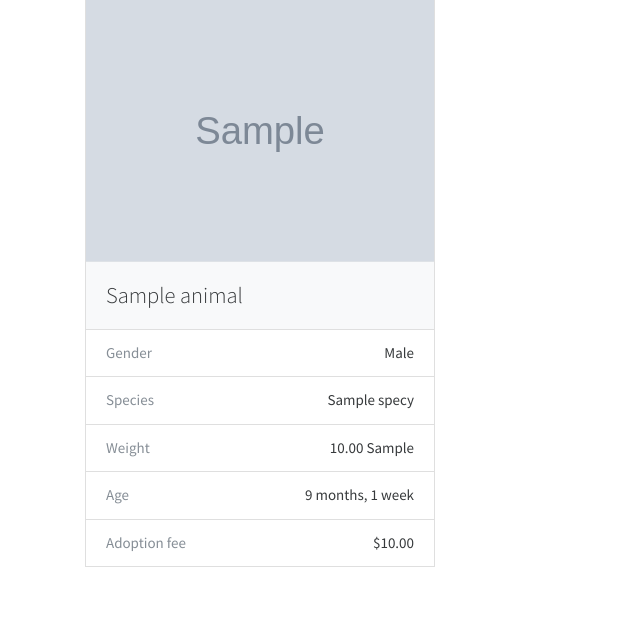
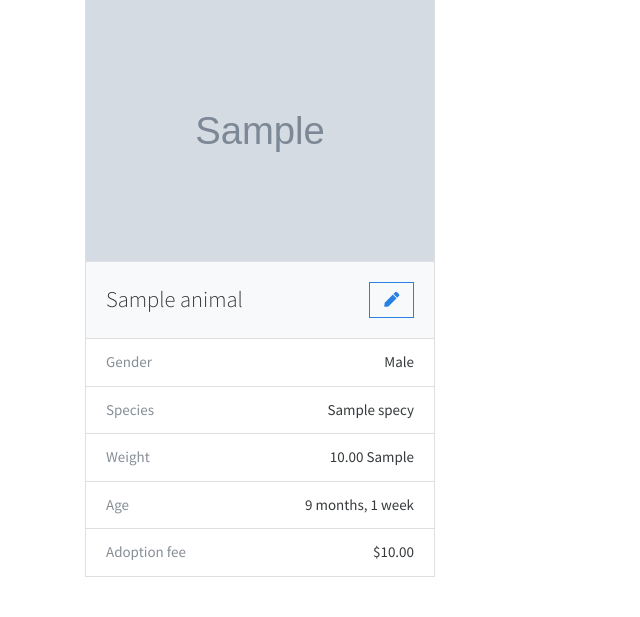
Before and after one commit to jonhermsen-UNO/home-kneads, a Django app: page /adopt/ in a window 1280 px wide. Shown: the part 134-751 px from the top of the page, without its empty margins (0-640 px from the left). Run offline with Django 3.2, Linux system fonts and the light colour scheme; tables that the repository leaves empty hold one stand-in row (values such as "Sample post"); grey boxes marked "Sample" are stand-in pictures; some libraries are stand-ins or nearby versions.

Commit message:
feat: add routing to update an adoption record

```diff
--- a/app/templates/app/adopt.html
+++ b/app/templates/app/adopt.html
@@ -31,7 +31,11 @@
                 </div>
                 <div class="card-body border-top bg-light d-flex justify-content-between align-items-center">
                     <h2 class="h4 my-0">{{ animal.name }}</h2>
-                    <i class="fas fa-{{ animal.species.icon }} text-muted float-right"></i>
+                    <span>
+                        <a href="{% url 'app:update' animal.id %}" class="btn btn-outline-primary ml-2">
+                            <i class="fas fa-pen fa-fw"></i>
+                        </a>
+                    </span>
                 </div>
                 <ul class="list-group list-group-flush">
                     <li class="list-group-item d-flex justify-content-between align-items-center">
--- a/app/urls.py
+++ b/app/urls.py
@@ -9,4 +9,5 @@ urlpatterns = [
     path('', views.index, name='index'),
     path('adopt/', views.AdoptView.as_view(), name='adopt'),
     path('adopt/edit/', views.AdoptCreate.as_view(), name='create'),
+    path('adopt/edit/<int:pk>/', views.AdoptUpdate.as_view(), name='update'),
 ] + static(settings.MEDIA_URL, document_root=settings.MEDIA_ROOT)
--- a/app/views.py
+++ b/app/views.py
@@ -33,3 +33,15 @@ class AdoptCreate(generic.CreateView):
         context = super().get_context_data(**kwargs)
         context['page_title'] = 'Create Adoption Record'
         return context
+
+
+class AdoptUpdate(generic.UpdateView):
+    template_name = 'app/adopt-edit.html'
+    form_class = forms.AdoptForm
+    success_url = '/adopt/'
+    model = Animal
+
+    def get_context_data(self, **kwargs):
+        context = super().get_context_data(**kwargs)
+        context['page_title'] = 'Update Adoption Record'
+        return context
```
